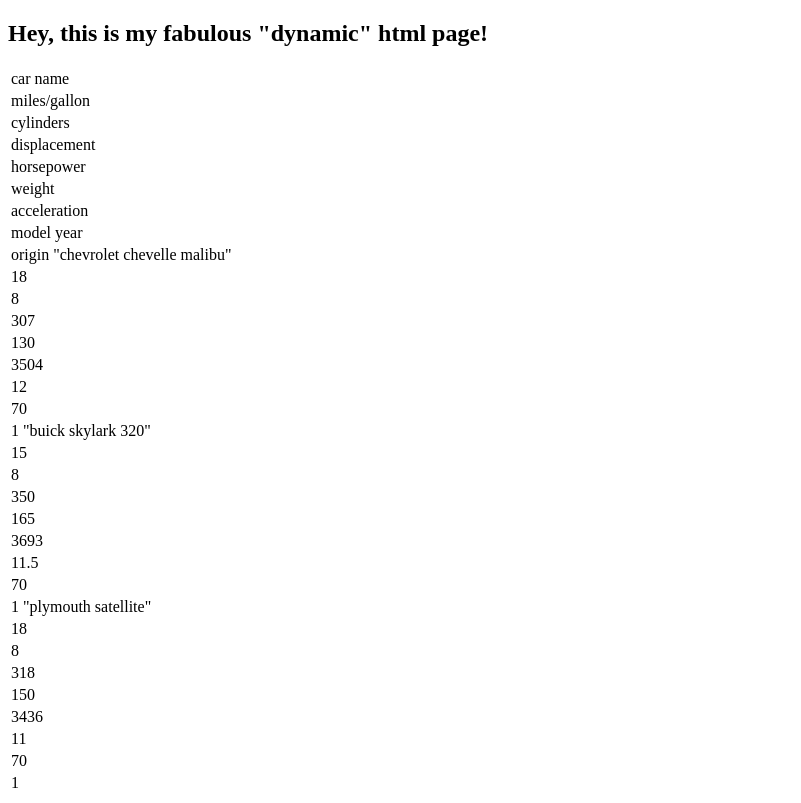
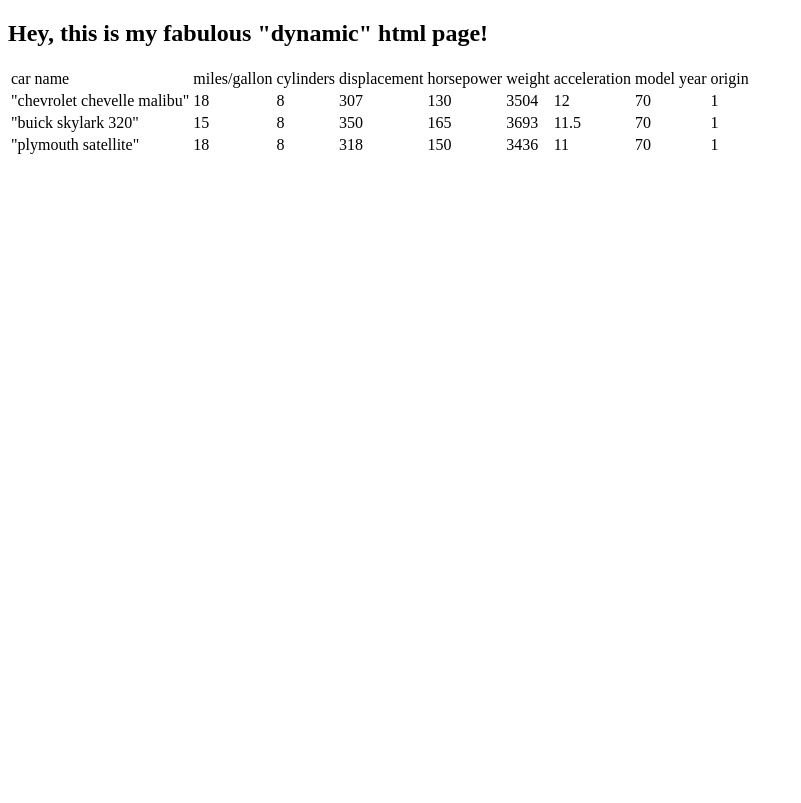
Before and after one commit to sjacob210/sjacob210.github.io, a plain HTML site: page index.html in a window 1280 px wide. Shown: the whole page, without its empty margins (0-801 px from the left). Drawn offline with Linux system fonts and the light colour scheme.

Commit message:
update index

```diff
--- a/index.html
+++ b/index.html
@@ -10,9 +10,9 @@
 function cb(){if(this.readyState===4)document.getElementById('main')
                                              .innerHTML=tbl(this.responseText); }
 function tbl(csv){ // do whatever is necessary to create your table here ...
- return csv.split(',')
+ return csv.split('\n')
            .map(function(tr,i){return '<tr><td>'
-                                     +tr.replace(/\t/g,'</td><td>')
+                                     +tr.replace(/,/g,'</td><td>')
                                      +'</td></tr>';})
            .join('\n'); }
 </script>
```
